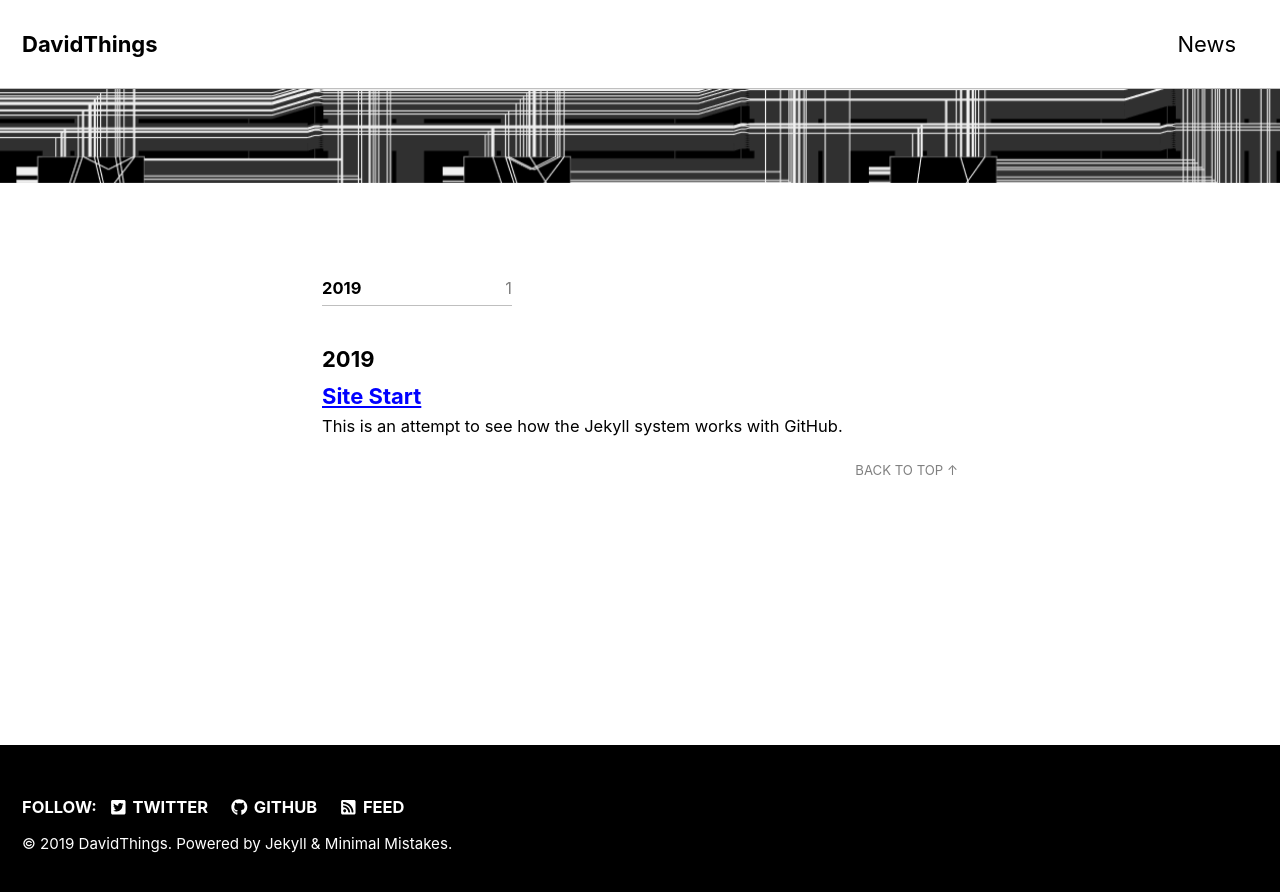
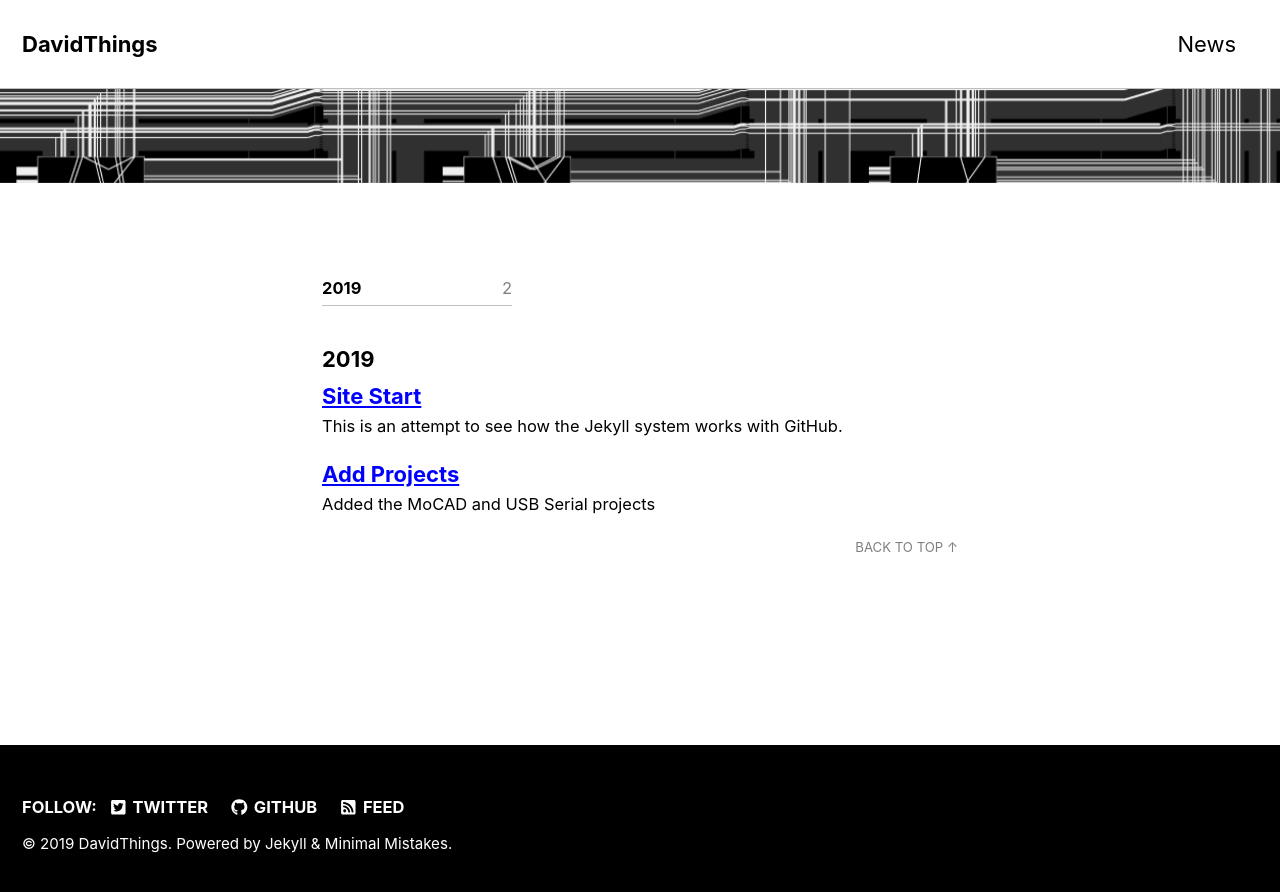
Before and after one commit to davidthings/davidthings.github.io, a Jekyll site: the page built from news.html, in a window 1280 px wide. Shown: the top 892 px of the page. Built offline with Jekyll 4.4.1, drawn with Linux system fonts in a browser that asks for light colours; cached includes are drawn as plain includes; nearby versions of some CDN libraries.

Commit message:
fixed post bug

```diff
--- a/_config.yml
+++ b/_config.yml
@@ -206,9 +206,9 @@ sass:
 
 
 # Outputting
-permalink: /:categories/:title/
+permalink: /news/:categories/:title/
 paginate: 5 # amount of posts to show
-paginate_path: /page:num/
+paginate_path: /news/page:num/
 timezone: # https://en.wikipedia.org/wiki/List_of_tz_database_time_zones
 
 
--- /dev/null
+++ b/_posts/2019-05-29-add-projects.md
@@ -0,0 +1,6 @@
+---
+header:
+  image: /assets/images/usb_ser_ice40_detail_skinny.png
+---
+
+Added the MoCAD and USB Serial projects
--- /dev/null
+++ b/index.html
@@ -0,0 +1,5 @@
+---
+layout: posts
+header:
+  image: /assets/images/usb_ser_ice40_detail_skinny.png
+---
```
Also changed, not shown: top.md (renamed from index.md, +1 -0 lines).
